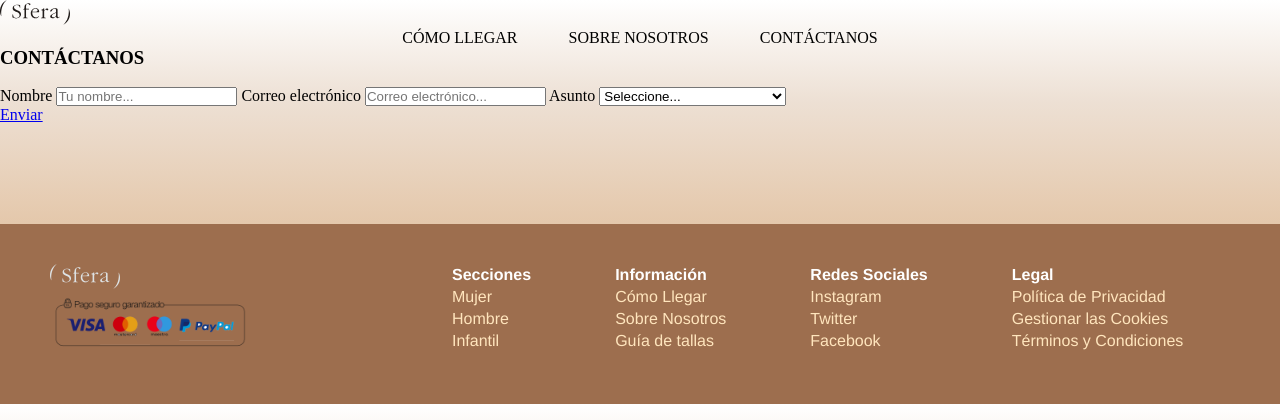
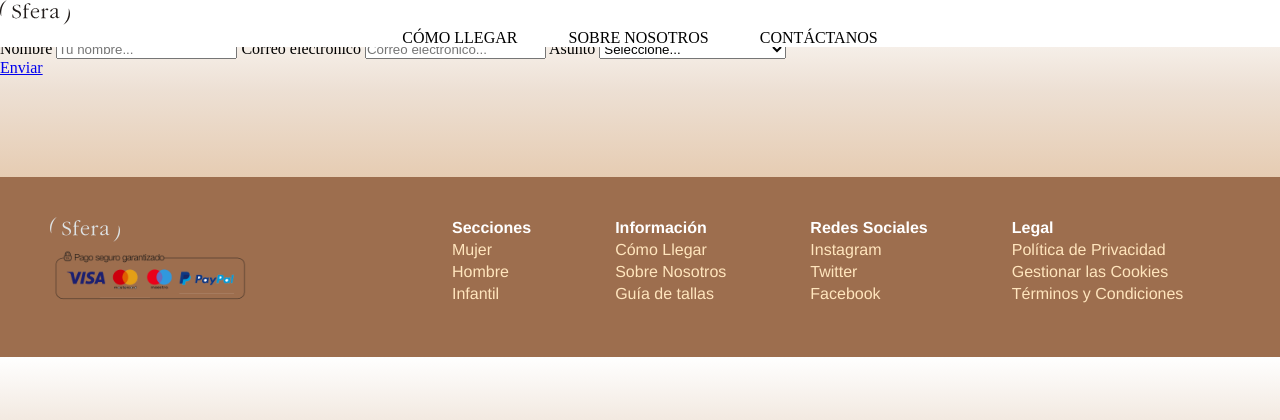
Before and after one commit to Desarrolladores-Gfes/VaguadaMejora, a PHP site: page /Informacion001/contactanos.php in a window 1280 px wide. Shown: the top 420 px of the page. Run offline with PHP 8.4, Linux system fonts and the light colour scheme.

Commit message:
version menu pequeñito

```diff
--- a/01PROYECTO_VAGUADA_V2/estilos/estilo.css
+++ b/01PROYECTO_VAGUADA_V2/estilos/estilo.css
@@ -12,9 +12,7 @@ body {
     background: rgb(255,255,255);
     background: linear-gradient(180deg, rgba(255,255,255,1) 0%, rgba(237,224,212,1) 25%, rgba(230,204,178,1) 50%, rgba(221,184,146,1) 75%, rgba(186,156,125,1) 100%);
 }
-.videoinicio{
-    width: 100%;
-}
+
 @font-face {
     font-family: 'Anton';
     src: url('./') format('truetype'); /* Reemplaza 'ruta/a/tu/fuente' con la ruta real a tu fuente */
--- a/01PROYECTO_VAGUADA_V2/estilos/estilo2.css
+++ b/01PROYECTO_VAGUADA_V2/estilos/estilo2.css
@@ -60,7 +60,11 @@
 
 
 /*INICIO MENÚ INICIO*/
-
+.menuIndex{
+    position: fixed;
+    background-color: white;
+    width: 100%;
+}
 .divmenuinicio{
     display: flex;
     justify-content: center;
@@ -81,6 +85,11 @@
     display: flex;
     font-size: 15px;
     padding-left: 10%;
+}
+
+.videoinicio{
+    width: 100%;
+    margin-top: 80px;
 }
 /*FINAL MENÚ INICIO*/
 
```
